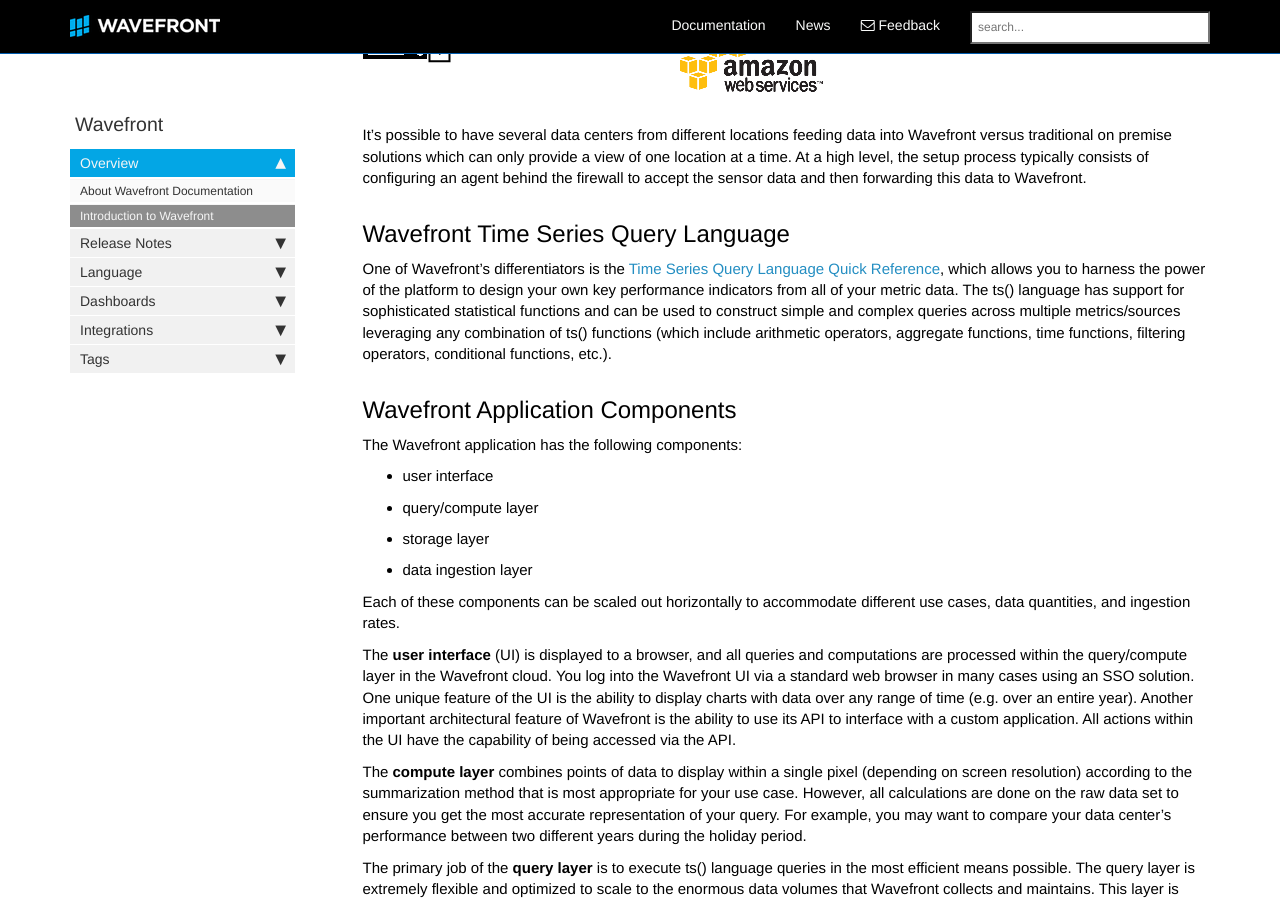
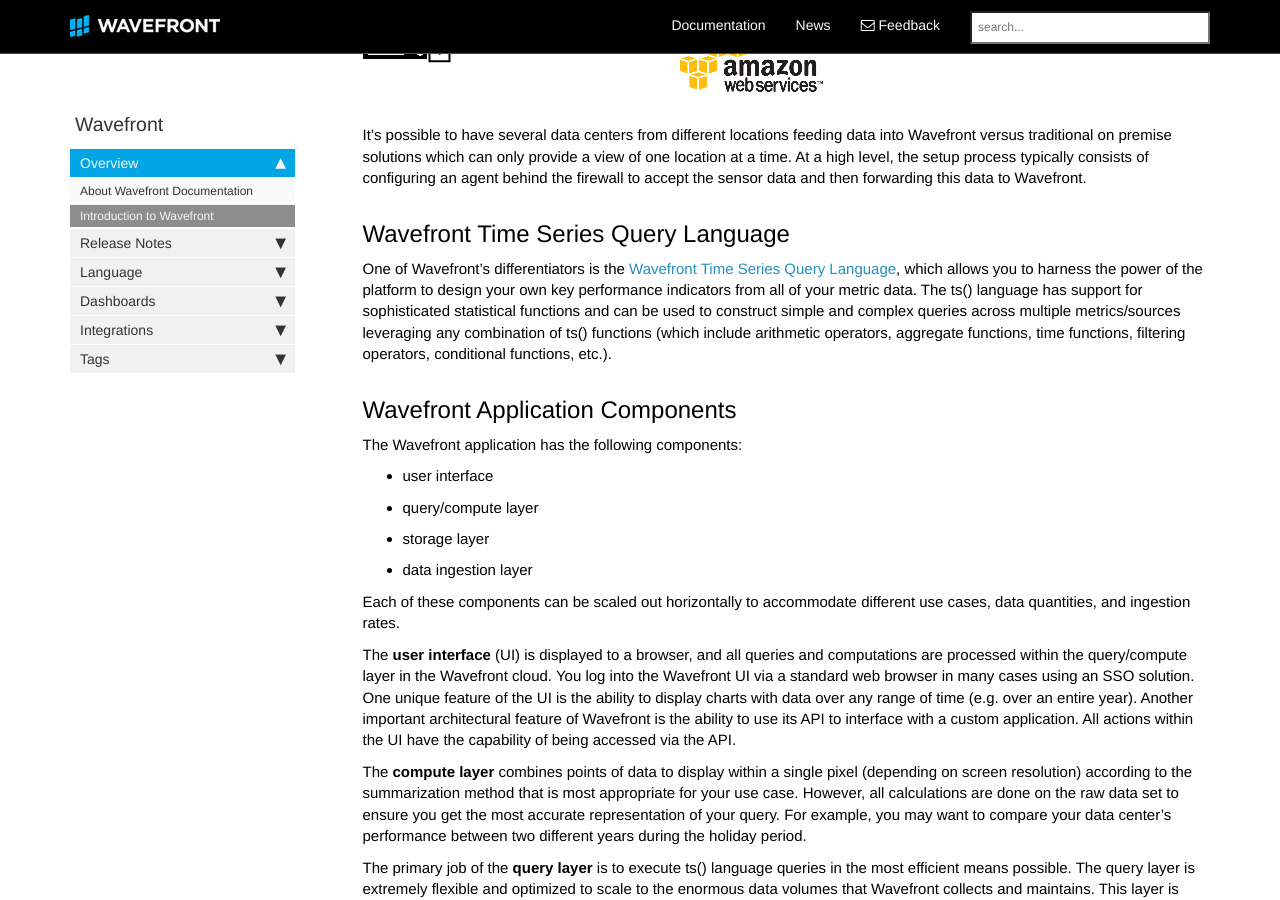
Before and after one commit to jrossi227/wf-docs, a Jekyll site: the page built from pages/doc/introduction.md, in a window 1280 px wide and 900 px high, scrolled down 623 px. Built offline with Jekyll 4.4.1, drawn with Linux system fonts in a browser that asks for light colours; nearby versions of some CDN libraries; comment, search, counter and statistics services are not loaded.

Commit message:
Fix link text.

```diff
--- a/pages/doc/introduction.md
+++ b/pages/doc/introduction.md
@@ -10,7 +10,7 @@ summary: This is an introduction to the Wavefront architecture.
 
 ## Wavefront Time Series Query Language
 
-One of Wavefront's differentiators is the [Time Series Query Language Quick Reference](time_series_language_reference.html), which allows you to harness the power of the platform to design your own key performance indicators from all of your metric data. The ts() language has support for sophisticated statistical functions and can be used to construct simple and complex queries across multiple metrics/sources leveraging any combination of ts() functions (which include arithmetic operators, aggregate functions, time functions, filtering operators, conditional functions, etc.).
+One of Wavefront's differentiators is the [Wavefront Time Series Query Language](time_series_language_reference.html), which allows you to harness the power of the platform to design your own key performance indicators from all of your metric data. The ts() language has support for sophisticated statistical functions and can be used to construct simple and complex queries across multiple metrics/sources leveraging any combination of ts() functions (which include arithmetic operators, aggregate functions, time functions, filtering operators, conditional functions, etc.).
 
 ## Wavefront Application Components
 
```
